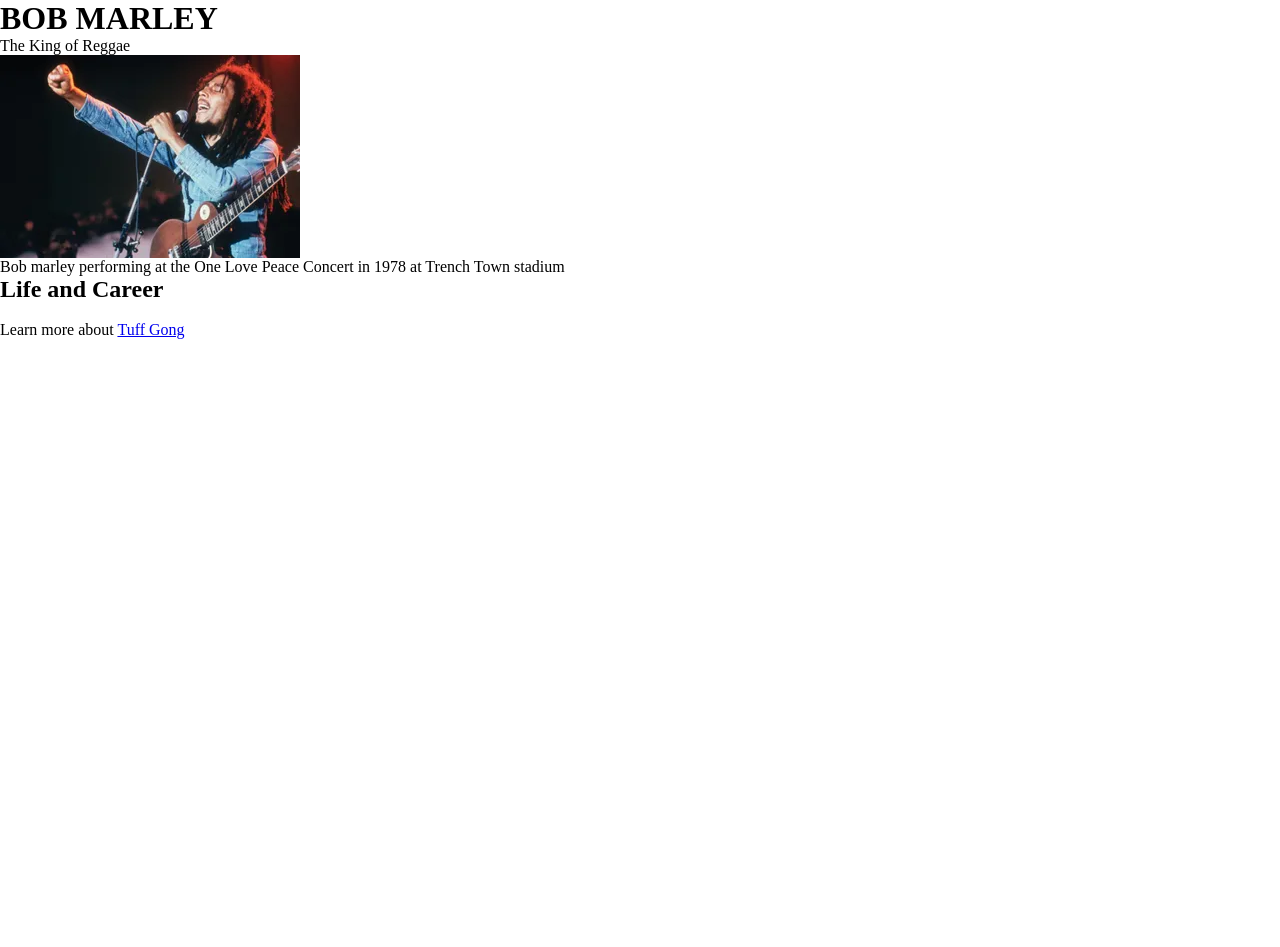
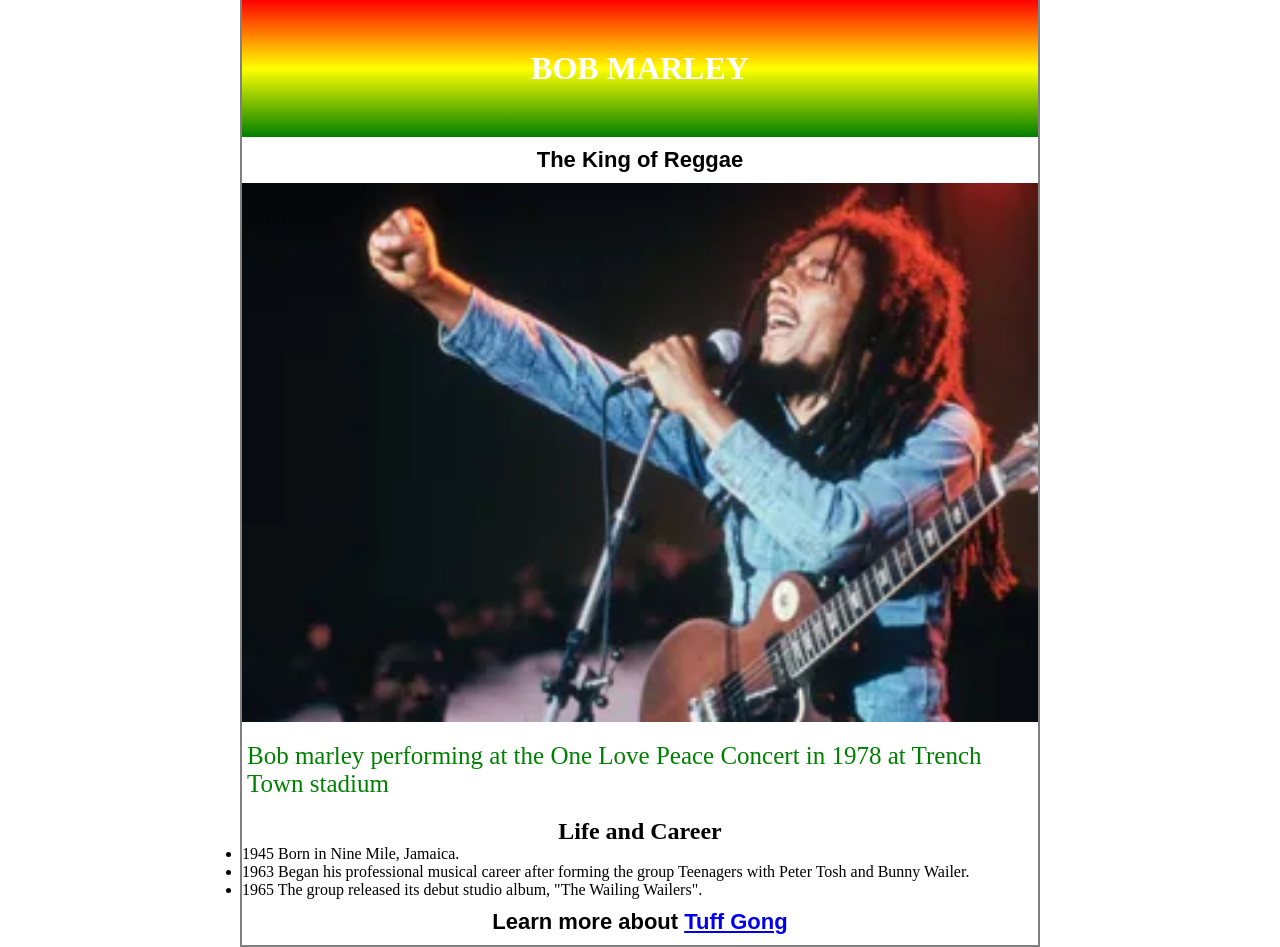
Before and after one commit to CGAJAY/tribute-page, a plain HTML site: page index.html in a window 1280 px wide. Before the commit the page ends 800 px from the top, so only its background shows below. Drawn offline with Linux system fonts and the light colour scheme.

Commit message:
added styles

```diff
--- a/index.html
+++ b/index.html
@@ -19,7 +19,15 @@
 		<section id="tribute-info">
 			<h2>Life and Career</h2>
 			<ul>
-				<li></li>
+				<li>
+					<span>1945</span> Born in Nine Mile, Jamaica.
+				</li>
+				<li>
+					<span>1963</span> Began his professional musical career after forming the group Teenagers with Peter Tosh and Bunny Wailer.
+				</li>
+				<li>
+					<span>1965</span> The group released its debut studio album, "The Wailing Wailers".
+				</li>
 			</ul>
 			<p>
 				Learn more about
--- a/style.css
+++ b/style.css
@@ -3,8 +3,40 @@
 	padding: 0;
 	box-sizing: border-box;
 }
+#main{
+	max-width: 800px;
+	margin: 0 auto;
+	border: 2px solid gray;
+	border-top: none;
+}
+h1{
+	color: #ffffff;
+	text-align: center;
+	padding: 50px;
+	background: linear-gradient(to bottom, #FF0000, #FFFF00, #008000);
+}
+p{
+	text-align: center;
+	margin: 10px;
+	font-size: 22px;
+	font-family: Arial, Helvetica, sans-serif;
+	font-weight: 900;
+}
+#img-div{
+	width: 100%;
+	max-width: 100%;
+}
 #image{
 	display: block;
-	max-width: 100%;
+	width: 100%;
 	height: auto;
 }
+#img-caption{
+	font-size: 25px;
+	margin: 20px 5px;
+	color: #008000;
+}
+h2{
+	text-align: center;
+	font-weight: 900;
+}
```
Also changed, not shown: Bob-Marley.jpeg (added).
